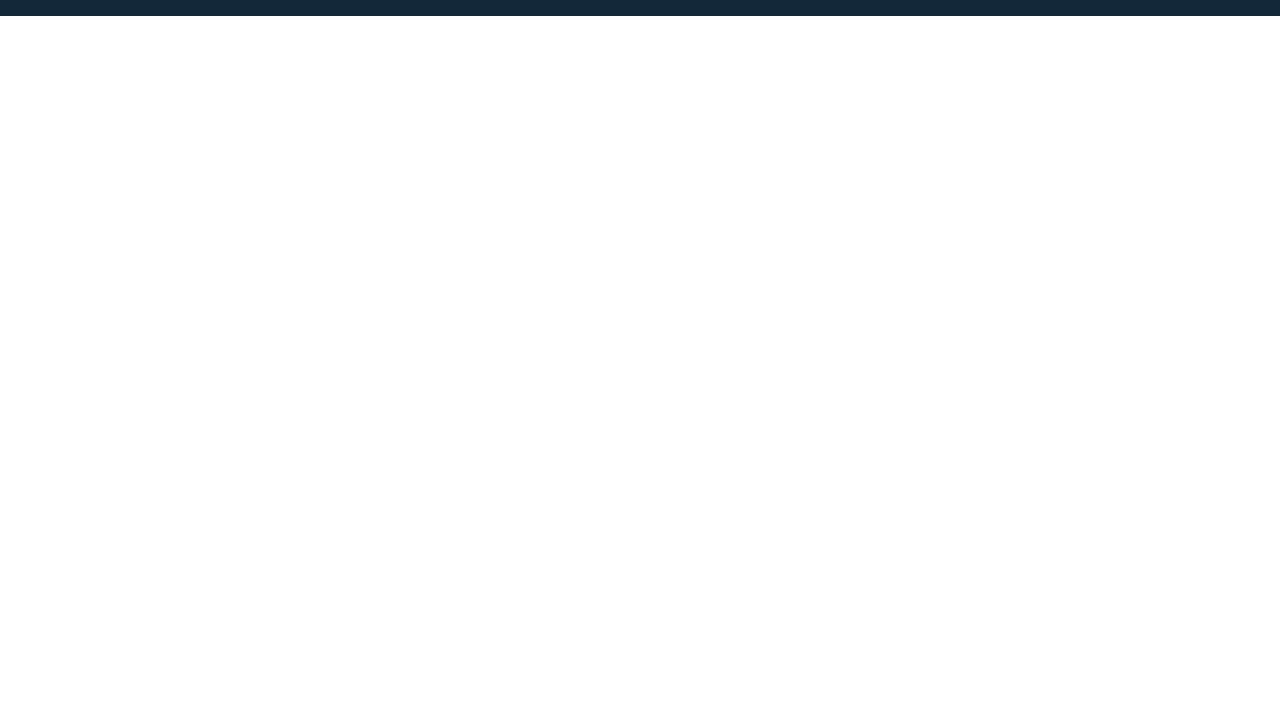
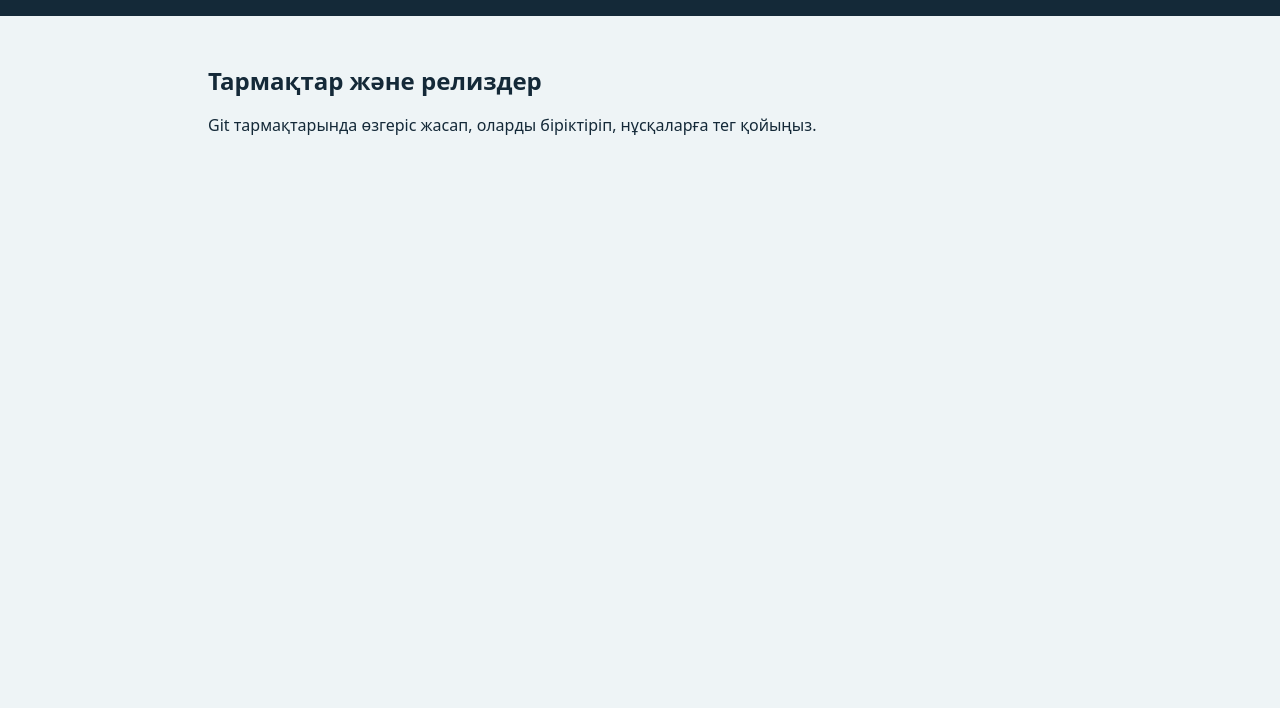
Before and after one commit to Nura353/git-lab-5, a plain HTML site: page index.html in a window 1280 px wide. Shown: the part 92-800 px from the top of the page. Drawn offline with Linux system fonts and the light colour scheme; a web font is replaced by a local one.

Commit message:
feat: add page main

```diff
--- a/assets/css/style.css
+++ b/assets/css/style.css
@@ -11,3 +11,7 @@
 
 header { padding: 2rem max(1rem, 5vw); background: #142938; color: white; }
 h1 { font-family: "Sixtyfour Convergence", monospace; font-size: clamp(1.2rem, 4vw, 2.4rem); }
+
+body { background: #eef4f6; color: #142938; font-family: system-ui, sans-serif; }
+main { max-width: 56rem; margin: auto; min-height: 55vh; padding: 3rem 1rem; }
+main p { margin-top: 1rem; line-height: 1.6; }
--- a/index.html
+++ b/index.html
@@ -10,5 +10,6 @@
 </head>
 <body>
     <header><h1>Git зертханасы</h1></header>
+    <main><h2>Тармақтар және релиздер</h2><p>Git тармақтарында өзгеріс жасап, оларды біріктіріп, нұсқаларға тег қойыңыз.</p></main>
 </body>
 </html>
```
